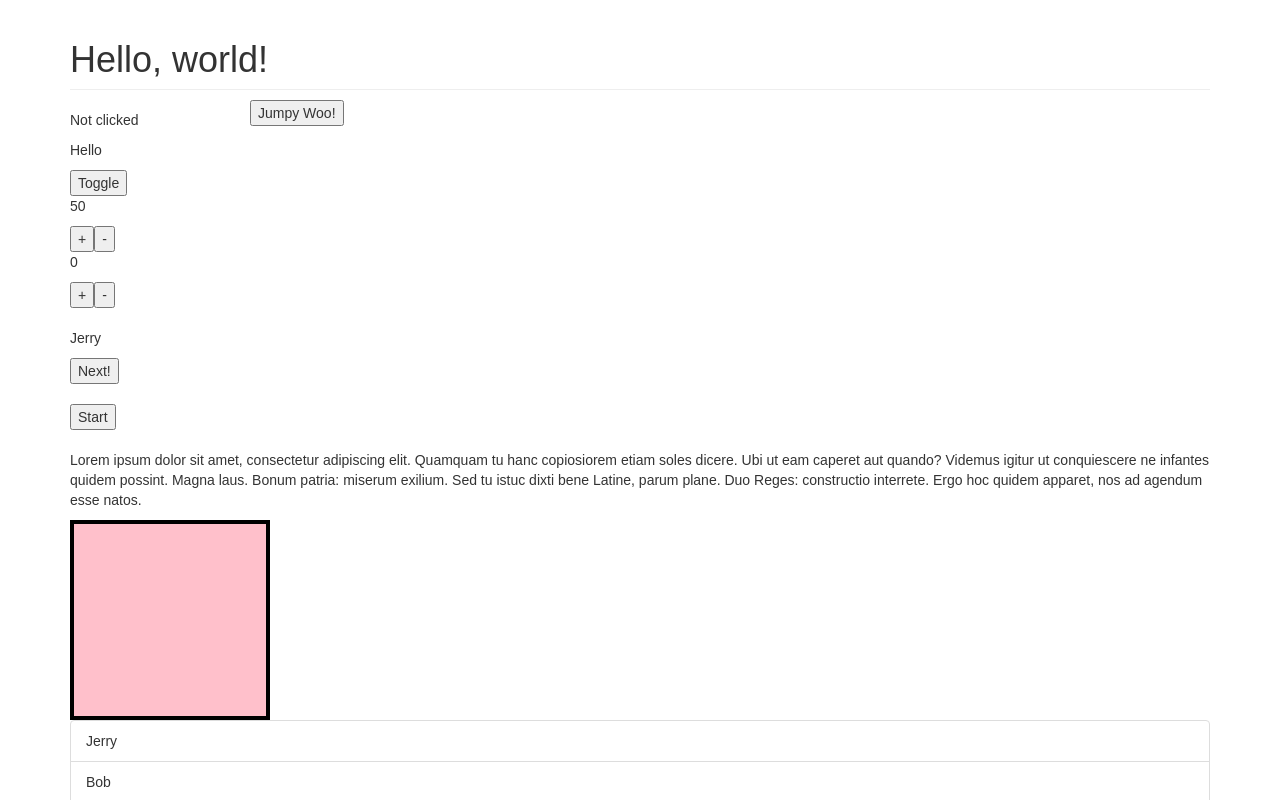
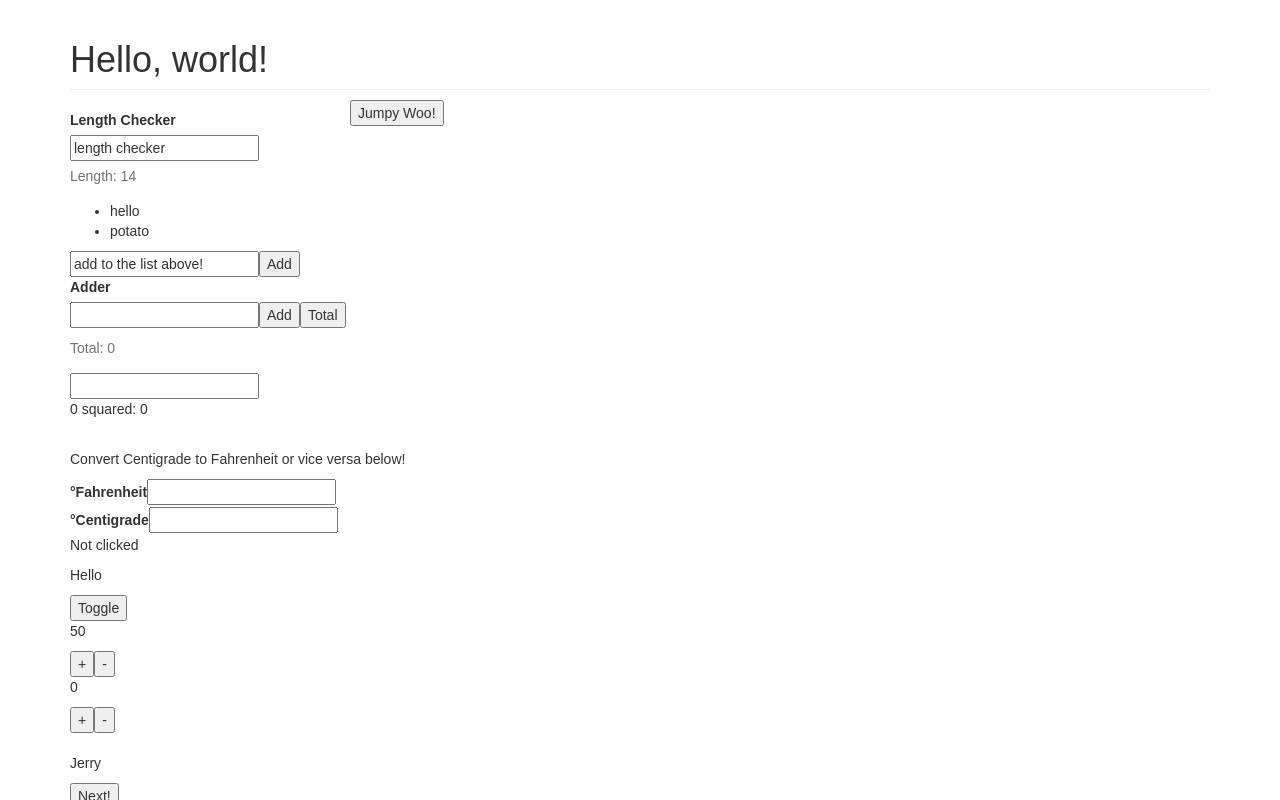
Before and after one commit to floorford/learning-react, a React (Create React App) app: page / in a window 1280 px wide. Shown: the top 800 px of the page. Built offline with nearby package versions, Linux system fonts and the light colour scheme.

Commit message:
form exercises and a few tidy ups to state

```diff
--- a/src/Stuff.jsx
+++ b/src/Stuff.jsx
@@ -11,10 +11,23 @@ import StepCounter from './state/StepCounter';
 import CatchMeIfYouCan from './state/CatchMeIfYouCan';
 import RollCall from './state/RollCall';
 import LameGame from './state/UNFINLameGame';
+import Length from './forms/Length'
+import List from './forms/List'
+import Adder from './forms/Adder'
+import Transform from './forms/Transform'
+import TempConverter from './forms/TempConverter'
 
 const Stuff = ({ square }) => (
   <React.Fragment>
     <Header>Hello, world!</Header>
+    <Length name="lengthchecker" label="Length Checker"/>
+    <List name="lister" />
+    <br/>
+    <Adder name="adder" label="Adder"/>
+    <Transform transform={ fn } />
+    <br/>
+    <TempConverter toFar= { fahrenheit } toCen= { centigrade }/>
+    <br/>
     <Clicked />
     <ToggleText initial="Hello" alternate="World" />
     <Counter initial={ 50 } max={ 100 } />
@@ -24,7 +37,7 @@ const Stuff = ({ square }) => (
     <RollCall names={ names } />
     <br/><br/>
     <LameGame aim={ 100 }/>
-    <Paragraph>Lorem ipsum dolor sit amet, consectetur adipiscing elit. Quamquam tu hanc copiosiorem etiam soles dicere. Ubi ut eam caperet aut quando? Videmus igitur ut conquiescere ne infantes quidem possint. Magna laus. Bonum patria: miserum exilium. Sed tu istuc dixti bene Latine, parum plane. Duo Reges: constructio interrete. Ergo hoc quidem apparet, nos ad agendum esse natos.</Paragraph>
+    <Paragraph>Lorem ipsum dolor sit amet, consectetur adipiscing elit. Quamquam tu hanc copiosiorem etiam soles dicere. Ubi ut eam caperet aut quando?</Paragraph>
     { square ? <Square colour="hotpink"/> : null }
     <People names={ ["Jerry", "Bob", "Tony", "Selma"] }/>
     <Basket items={ items }/>
@@ -34,6 +47,12 @@ const Stuff = ({ square }) => (
 Stuff.defaultProps = {
   square: true
 }
+
+let fn = x => x * x;
+
+let fahrenheit = celsius => (celsius - 32) * 5/9;
+let centigrade = fahrenheit => (fahrenheit * 9/5) + 32;
+
 
 let names= ["Jerry", "Bob", "Tony", "Selma", "Tyrone", "Mr PING PONG"];
 
--- /dev/null
+++ b/src/forms/Adder.jsx
@@ -0,0 +1,74 @@
+// Create an <Adder> component. It should have a number <input> field and two <button>s, "Add" and "Total". When the "Add" button is pressed the number should be added to a list of numbers on screen. When the "Total" button is pressed the total of all the numbers in the list should be displayed.
+
+import React, { Component } from "react";
+
+class Adder extends Component {
+  constructor(props) {
+    super(props)
+
+    this.state = {
+      value: 0,
+      list: [ ],
+      total: 0
+    }
+
+    this.handleChange = this.handleChange.bind(this)
+    this.handleClick = this.handleClick.bind(this)
+    this.handleAdd = this.handleAdd.bind(this)
+
+  }
+
+  handleChange(e) {
+
+    this.setState ({
+      value: e.target.value,
+      list: this.state.list,
+      total: 0
+    })
+  }
+
+  handleClick() {
+    const { value, list } = this.state;
+
+    let newList = +value
+
+    this.setState ({
+      value: value,
+      list: list.concat([newList]),
+      total: 0
+    })
+  }
+
+  handleAdd() {
+    const { value, list } = this.state;
+
+    this.setState ({
+      value: value,
+      list: list,
+      total: list.reduce((acc, val) => acc + val, 0)
+    })
+  }
+
+  render() {
+    const { label, name } = this.props;
+    const { list, total } = this.state
+
+    return (
+      <div className="form-group">
+        <label>{ label }</label>
+        <br/>
+        <input type="number" onChange={ this.handleChange } name={ name }></input>
+        <button onClick={ this.handleClick }>Add</button>
+        <button onClick={ this.handleAdd }>Total</button>
+        <ul>
+          { list.map((a, i) => (
+            <li key={ i }>{ a }</li>
+          ))}
+        </ul>
+        <p className="help-block">Total: { total }</p>
+      </div>
+    );
+  }
+}
+
+export default Adder;
--- /dev/null
+++ b/src/forms/Length.jsx
@@ -0,0 +1,38 @@
+// Create a <Length> component. It should contain an <input> and tell you how many characters have been typed into the <input>.
+
+import React, { Component } from "react";
+
+class Length extends Component {
+  constructor(props) {
+    super(props)
+
+    this.state = {
+      value: "length checker"
+
+    }
+
+    this.handleChange = this.handleChange.bind(this)
+  }
+
+  handleChange(e) {
+    this.setState ({
+      value: e.target.value
+    })
+  }
+
+  render() {
+    const { label, name } = this.props;
+    const { value } = this.state
+
+    return (
+      <div className="form-group">
+        <label>{ label }</label>
+        <br/>
+        <input onChange={ this.handleChange } value={ value } name={ name }></input>
+        <p className="help-block">Length: { value.length }</p>
+      </div>
+    );
+  }
+}
+
+export default Length;
--- /dev/null
+++ b/src/forms/List.jsx
@@ -0,0 +1,52 @@
+// Create a <List> component that consists of a <ul>, an <input>, and a <button>Add</button>. When you click the "Add" button, whatever is in the <input> should get added to the <ul>.
+
+import React, { Component } from "react";
+
+class List extends Component {
+  constructor(props) {
+    super(props)
+
+    this.state = {
+      value: "add to the list above!",
+      list: ["hello", "potato"]
+    }
+
+    this.handleChange = this.handleChange.bind(this);
+    this.handleClick = this.handleClick.bind(this);
+  }
+
+  handleChange(e) {
+    this.setState ({
+      value: e.target.value,
+    })
+  }
+
+  handleClick() {
+    const { value, list } = this.state;
+
+    this.setState ({
+      value: "",
+      list: list.concat([value])
+    })
+  }
+
+  render() {
+
+    const { value, list } = this.state;
+    const { name } = this.props
+
+    return (
+      <React.Fragment>
+        <ul>
+          { list.map((a, i) => (
+            <li key={ i }>{ a }</li>
+          ))}
+        </ul>
+        <input onChange={ this.handleChange } value={ value } name={ name }></input>
+        <button onClick={ this.handleClick }>Add</button>
+      </React.Fragment>
+    );
+  }
+}
+
+export default List;
--- /dev/null
+++ b/src/forms/TempConverter.jsx
@@ -0,0 +1,55 @@
+// Create a <TempConverter> component. It should have a °F and °C <input>. When you type a number into one <input> it should update the value in the other.
+
+import React, { Component } from "react";
+
+class TempConverter extends Component {
+  constructor(props) {
+    super(props)
+
+    this.state = {
+      far: "",
+      cen: ""
+    }
+    this.handleFar = this.handleFar.bind(this)
+    this.handleCen = this.handleCen.bind(this)
+  }
+
+  handleFar(e) {
+    const { toFar } = this.props;
+
+    let answer = toFar(+e.target.value);
+
+
+    this.setState ({
+      far: +e.target.value,
+      cen: answer.toFixed(2)
+    })
+  }
+
+  handleCen(e) {
+    const { toCen } = this.props;
+
+    let answer = toCen(+e.target.value);
+
+    this.setState ({
+      far: answer.toFixed(2),
+      cen: +e.target.value
+    })
+  }
+
+  render() {
+    const { far, cen } = this.state;
+    return (
+      <React.Fragment>
+        <p>Convert Centigrade to Fahrenheit or vice versa below!</p>
+        <label>°Fahrenheit</label>
+        <input onChange={ this.handleFar } type="number" name="fahrenheit" value={ far }></input>
+        <br/>
+        <label>°Centigrade</label>
+        <input onChange={ this.handleCen } type="number" name="centigrade" value={ cen }></input>
+      </React.Fragment>
+    );
+  }
+}
+
+export default TempConverter;
--- /dev/null
+++ b/src/forms/Transform.jsx
@@ -0,0 +1,38 @@
+// Create a <Transform transform={ fn }> component. It should accept a function that takes a number and returns a number (e.g. a squaring function x => x * x or an increment function x => x + 1). The component should have an <input type="number"> and a <p>. When the user types into the <input> the <p> should output the result of running the number through the transform function.
+
+import React, { Component } from "react";
+
+class Transform extends Component {
+  constructor(props) {
+    super(props)
+
+    this.state = {
+      value: 0,
+    }
+
+    this.handleChange = this.handleChange.bind(this);
+  }
+
+  handleChange(e) {
+
+    this.setState ({
+      value: e.target.value,
+    })
+  }
+
+  render() {
+    const { value } = this.state;
+    const { transform } = this.props;
+
+    let answer = transform(value);
+
+    return (
+      <React.Fragment>
+        <input onChange={ this.handleChange } type="number"></input>
+        <p>{ value } squared: { answer }</p>
+      </React.Fragment>
+    );
+  }
+}
+
+export default Transform;
--- a/src/state/CatchMeIfYouCan.jsx
+++ b/src/state/CatchMeIfYouCan.jsx
@@ -27,7 +27,7 @@ class CatchMeIfYouCan extends Component {
       <button onClick={ this.handleClick }
         style={{
           position: "absolute",
-          left: 250,
+          left: 350,
           top: position
         }}
       >Jumpy Woo!</button>
--- a/src/state/RollCall.jsx
+++ b/src/state/RollCall.jsx
@@ -6,11 +6,8 @@ class RollCall extends Component {
   constructor(props) {
     super(props)
 
-    let { names } =  this.props;
-
     this.state = {
       counter: 0,
-      list: names[0]
     }
 
     this.handleClick = this.handleClick.bind(this);
@@ -18,19 +15,20 @@ class RollCall extends Component {
 
   handleClick() {
     let { names } =  this.props;
+    const { counter } = this.state
 
     this.setState({
-      counter: this.state.counter >= names.length - 1 ? 0 : this.state.counter + 1,
-      list: names[this.state.counter]
+      counter: (counter + 1) % names.length // use ternary if descending
     })
   }
 
   render() {
-    const { list } = this.state;
+    const { names } = this.props;
+    const { counter } = this.state;
 
     return (
       <React.Fragment>
-        <p>{ list }</p>
+        <p>{ names[counter] }</p>
         <button onClick={ this.handleClick }>Next!</button>
       </React.Fragment>
     );
--- a/src/state/UNFINLameGame.jsx
+++ b/src/state/UNFINLameGame.jsx
@@ -43,7 +43,8 @@ class LameGame extends Component {
   }
 
   timingClick() {
-    this.stopTimer();
+    this.stopTimer(this.startTimer);
+
   }
 
   render() {
```
